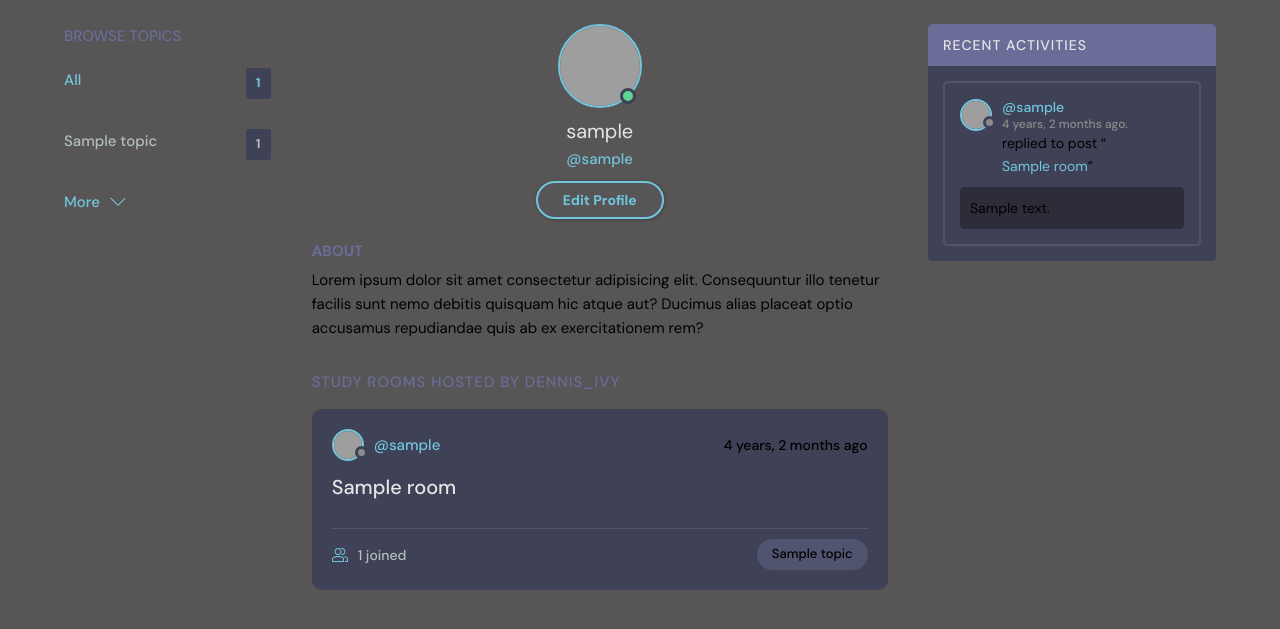
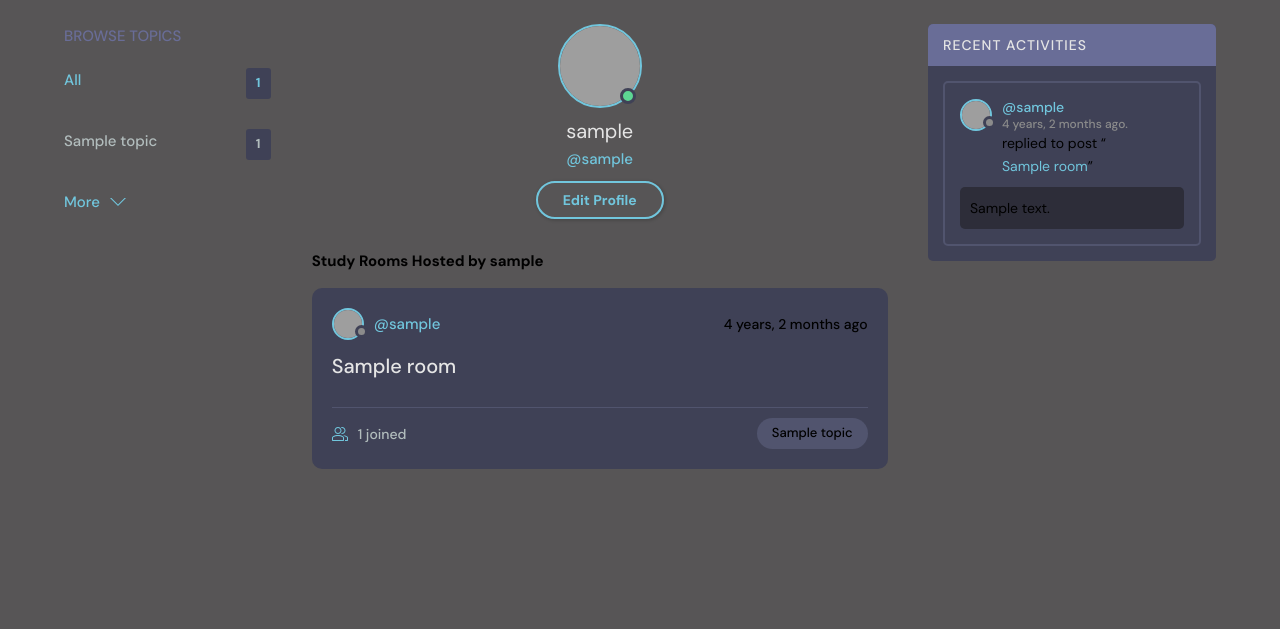
Before and after one commit to GEO-HACK/STUDYBUD, a Django app: page /profile/1/ in a window 1280 px wide. Shown: the part 76-705 px from the top of the page. Run offline with Django 5.2, Linux system fonts and the light colour scheme; tables that the repository leaves empty hold one stand-in row (values such as "Sample post"); grey boxes are pictures that could not be loaded.

Commit message:
profile page

```diff
--- a/studybud/studyapp/templates/studybud/profile.html
+++ b/studybud/studyapp/templates/studybud/profile.html
@@ -21,19 +21,19 @@
             <a href="edit-user.html" class="btn btn--main btn--pill">Edit Profile</a>
           </div>
           <div class="profile__about">
-            <h3>About</h3>
+            <!-- <h3>About</h3>
             <p>
               Lorem ipsum dolor sit amet consectetur adipisicing elit. Consequuntur illo tenetur
               facilis sunt nemo debitis quisquam hic atque aut? Ducimus alias placeat optio
               accusamus repudiandae quis ab ex exercitationem rem?
-            </p>
+            </p> -->
           </div>
         </div>
 
         <div class="roomList__header">
           <div>
-            <h2>Study Rooms Hosted by dennis_ivy</a>
-            </h2>
+            <h3>Study Rooms Hosted by {{user.username}}</a>
+            </h3>
           </div>
         </div>
 
```
